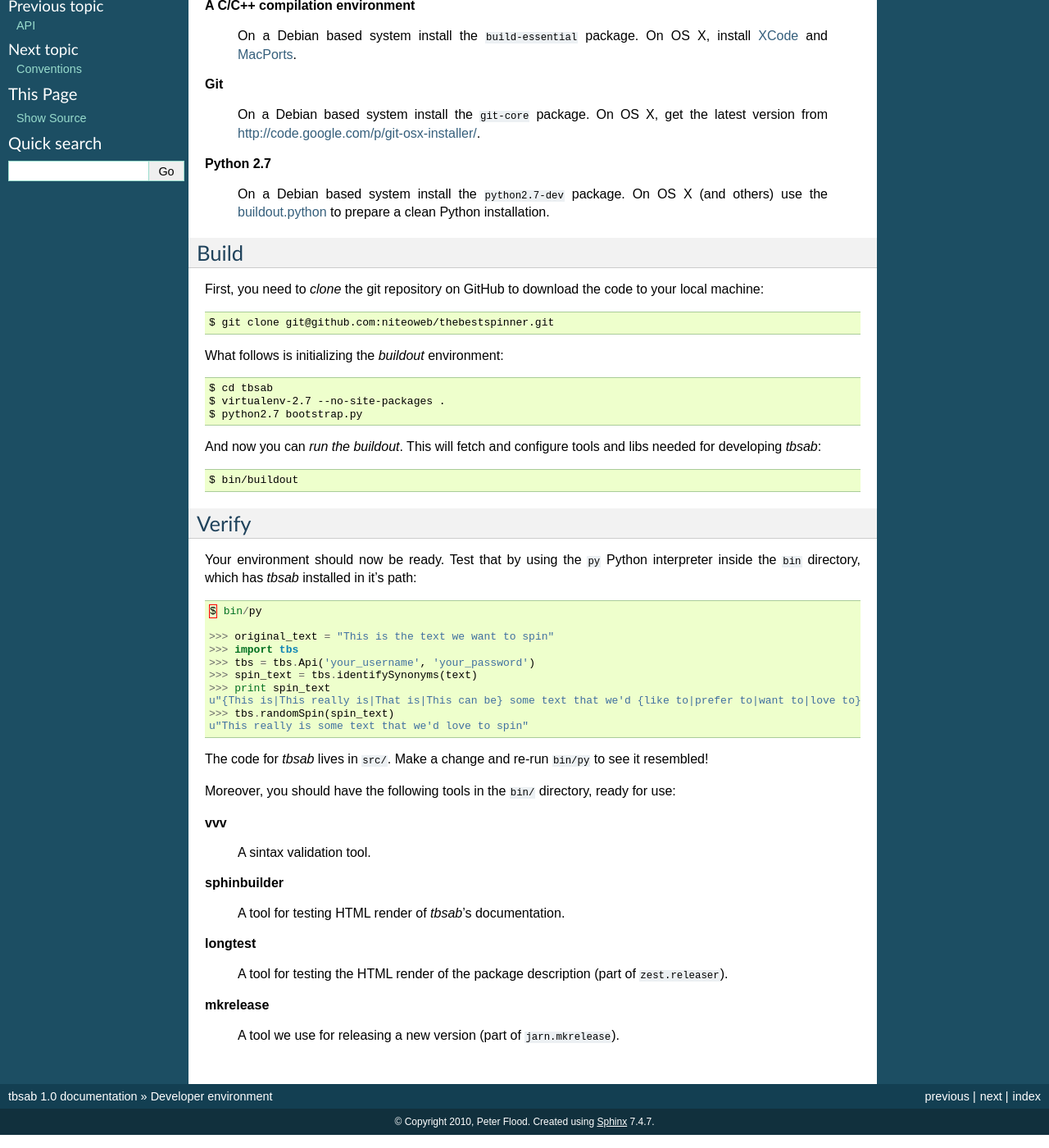
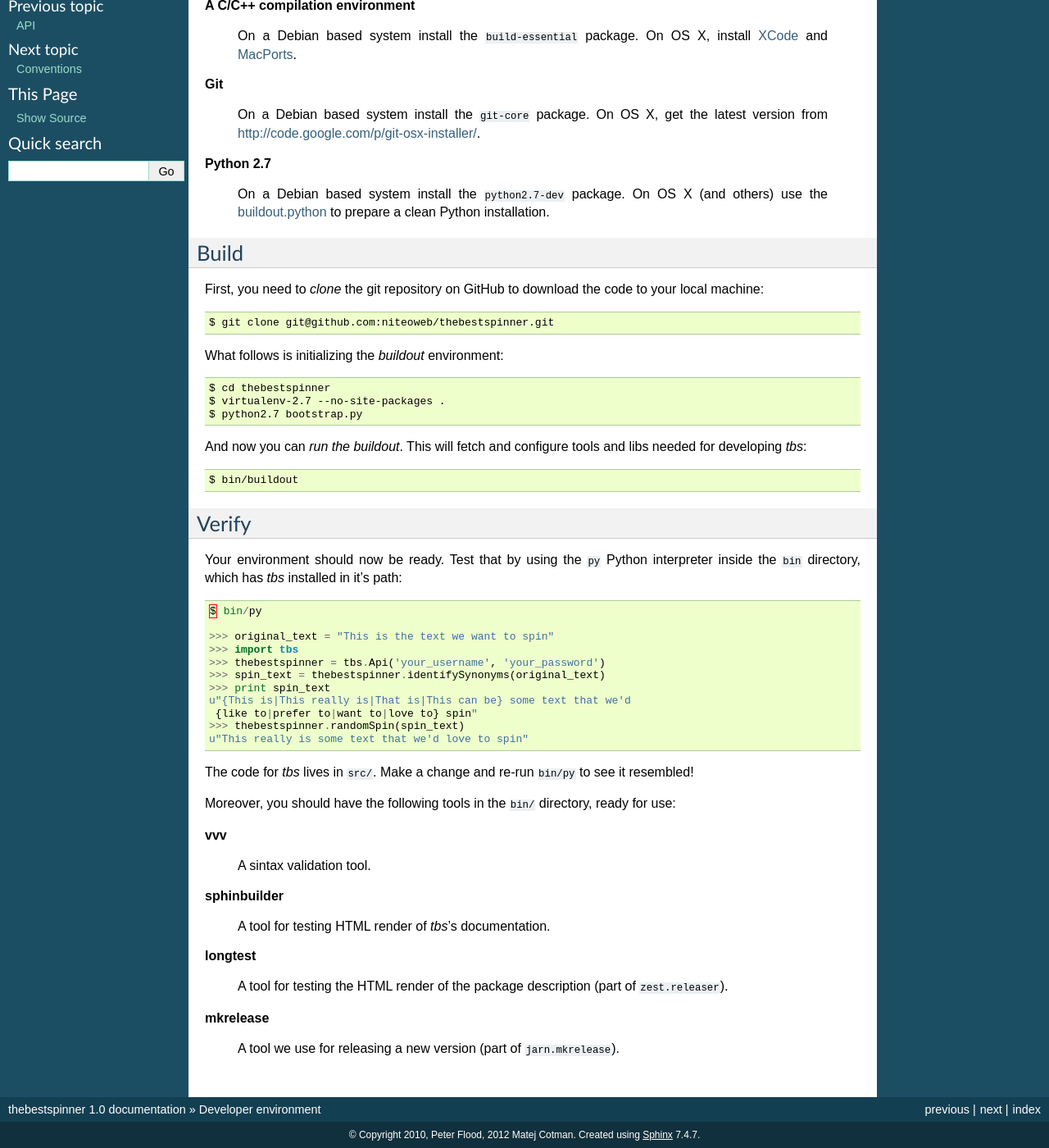
Before and after one commit to jberlo78/thebestspinner, a Sphinx documentation site: the page built from docs/env.rst, in a window 1280 px wide and 1400 px high, scrolled down 152 px. Shown: the whole window at 82% size. Built offline with Sphinx 7.4.7, drawn with Linux system fonts in a browser that asks for light colours; some of the changed text lies outside the part shown.

Commit message:
change from tbsab to tbs

```diff
--- a/buildout.cfg
+++ b/buildout.cfg
@@ -5,7 +5,7 @@ newest = false
 develop = .
 
 eggs =
-    tbsab[release]
+    thebestspinner[release]
     vvv
 
 parts +=
@@ -55,7 +55,7 @@ recipe = zc.recipe.testrunner
 defaults = ['--exit-with-status', '--auto-color', '--auto-progress']
 eggs =
     ${buildout:eggs}
-    tbsab[test]
+    thebestspinner[test]
 
 
 # =======================================
--- a/docs/api.rst
+++ b/docs/api.rst
@@ -5,12 +5,12 @@ API
 TheBestSpinner
 ==============
 
-.. autoclass:: tbsab.Api
+.. autoclass:: tbs.Api
     :members:
     :private-members:
 
 Exceptions
 ==========
 
-.. automodule:: tbsab.exceptions
+.. automodule:: tbs.exceptions
     :members:
--- a/docs/conf.py
+++ b/docs/conf.py
@@ -1,5 +1,5 @@
 # -*- coding: utf-8 -*-
-# tbsab documentation build configuration file, created by
+# tbs documentation build configuration file, created by
 # sphinx-quickstart on Mon Feb  8 19:10:04 2010.
 # This file is execfile()d with the current directory set to its
 # containing dir.
@@ -36,8 +36,8 @@ source_suffix = '.rst'
 master_doc = 'index'
 
 # General information about the project.
-project = u'tbsab'
-copyright = u'2010, Peter Flood'
+project = u'thebestspinner'
+copyright = u'2010, Peter Flood, 2012 Matej Cotman'
 
 # The version info for the project you're documenting, acts as replacement for
 # |version| and |release|, also used in various other places throughout the
@@ -155,7 +155,7 @@ html_static_path = ['_static']
 #html_file_suffix = ''
 
 # Output file base name for HTML help builder.
-htmlhelp_basename = 'tbsabdoc'
+htmlhelp_basename = 'tbsdoc'
 
 
 # -- Options for LaTeX output -------------------------------------------------
@@ -171,8 +171,8 @@ htmlhelp_basename = 'tbsabdoc'
 latex_documents = [
     (
         'index',
-        'tbsab.tex',
-        u'tbsab Documentation',
+        'tbs.tex',
+        u'tbs Documentation',
         u'',
         'manual'
     ),
--- a/docs/conventions.rst
+++ b/docs/conventions.rst
@@ -108,7 +108,7 @@ To validate your source code, run the following two commands:
 
 .. sourcecode:: bash
 
-    $ bin/vvv src/tbsab
+    $ bin/vvv src/tbs
 
 .. note::
     It pays off to invest a little time to make your editor run `pep8` and
--- a/docs/env.rst
+++ b/docs/env.rst
@@ -35,12 +35,12 @@ to your local machine::
 
 What follows is initializing the `buildout` environment::
 
-    $ cd tbsab
+    $ cd thebestspinner
     $ virtualenv-2.7 --no-site-packages .
     $ python2.7 bootstrap.py
 
 And now you can `run the buildout`. This will fetch and configure tools and libs
-needed for developing `tbsab`::
+needed for developing `tbs`::
 
     $ bin/buildout
 
@@ -49,7 +49,7 @@ Verify
 ======
 
 Your environment should now be ready. Test that by using the ``py`` Python
-interpreter inside the ``bin`` directory, which has `tbsab` installed
+interpreter inside the ``bin`` directory, which has `tbs` installed
 in it's path:
 
 .. sourcecode:: python
@@ -58,15 +58,16 @@ in it's path:
 
     >>> original_text = "This is the text we want to spin"
     >>> import tbs
-    >>> tbs = tbs.Api('your_username', 'your_password')
-    >>> spin_text = tbs.identifySynonyms(text)
+    >>> thebestspinner = tbs.Api('your_username', 'your_password')
+    >>> spin_text = thebestspinner.identifySynonyms(original_text)
     >>> print spin_text
-    u"{This is|This really is|That is|This can be} some text that we'd {like to|prefer to|want to|love to} spin"
-    >>> tbs.randomSpin(spin_text)
+    u"{This is|This really is|That is|This can be} some text that we'd
+     {like to|prefer to|want to|love to} spin"
+    >>> thebestspinner.randomSpin(spin_text)
     u"This really is some text that we'd love to spin"
 
 
-The code for `tbsab` lives in ``src/``. Make a change and re-run
+The code for `tbs` lives in ``src/``. Make a change and re-run
 ``bin/py`` to see it resembled!
 
 Moreover, you should have the following tools in the ``bin/`` directory, ready
@@ -78,7 +79,7 @@ for use:
 
 **sphinbuilder**
 
-    A tool for testing HTML render of `tbsab`'s documentation.
+    A tool for testing HTML render of `tbs`'s documentation.
 
 **longtest**
 
--- a/setup.py
+++ b/setup.py
@@ -13,10 +13,11 @@ def read(*rnames):
 long_description = \
     read('README.rst') + \
     read('docs', 'HISTORY.rst') + \
+    read('docs', 'AUTHORS.rst') + \
     read('docs', 'LICENSE.rst')
 
 setup(
-    name='tbsab',
+    name='thebestspinner',
     version="1.0",
     description="Python bindings for TheBestSpinner API",
     long_description=long_description,
```
Also changed, not shown: README.rst (+14 -11 lines), docs/AUTHORS.rst (added, +8 -0 lines), docs/release.rst (+5 -5 lines), src/tbs/__init__.py (renamed from src/tbsab/__init__.py, +45 -19 lines), 5 other files.
